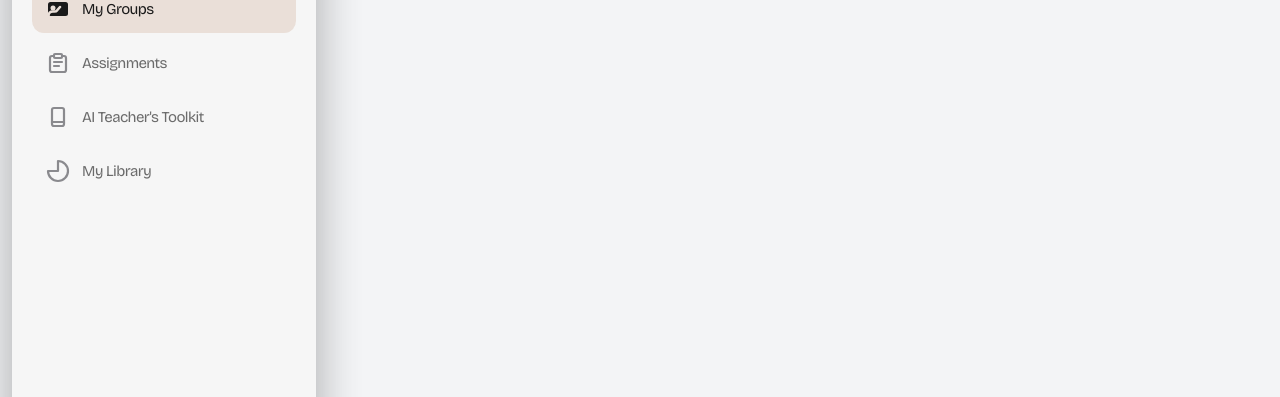
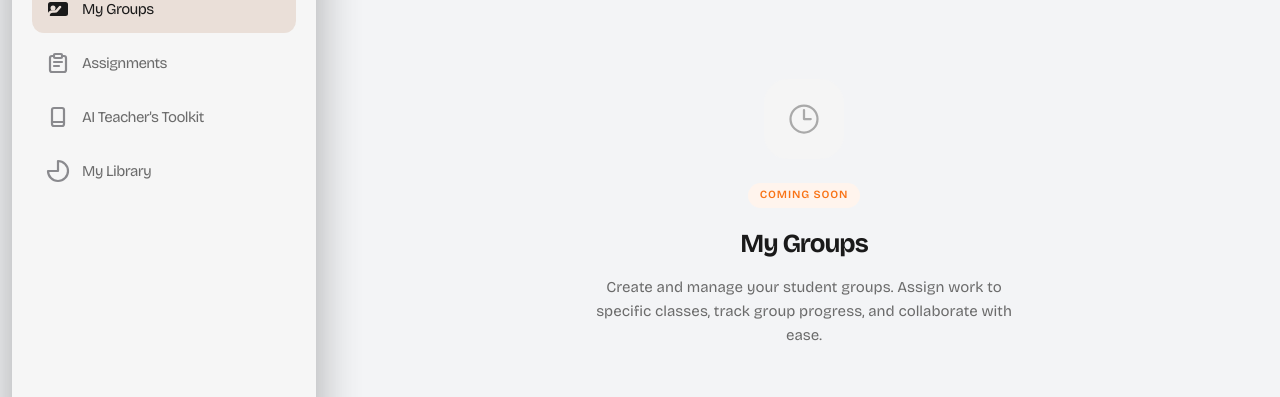
Before and after one commit to AvyayKhaire26/AI-Powered-Assessment-Creator, a Next.js app in the folder frontend/: page /groups in a window 1280 px wide. Shown: the part 227-624 px from the top of the page. Built offline with nearby package versions, Linux system fonts and the light colour scheme.

Commit message:
added coming soon

```diff
--- /dev/null
+++ b/frontend/components/ui/comingsoon.tsx
@@ -0,0 +1,88 @@
+interface Props {
+  title: string;
+  description: string;
+}
+
+export default function ComingSoon({ title, description }: Props) {
+  return (
+    <div
+      style={{
+        display: "flex",
+        flexDirection: "column",
+        alignItems: "center",
+        justifyContent: "center",
+        height: "100%",
+        minHeight: "70vh",
+        padding: "40px 24px",
+        textAlign: "center",
+      }}
+    >
+      {/* Icon */}
+      <div
+        style={{
+          width: 80,
+          height: 80,
+          borderRadius: 24,
+          background: "#F5F5F5",
+          display: "flex",
+          alignItems: "center",
+          justifyContent: "center",
+          marginBottom: 24,
+        }}
+      >
+        <svg width="36" height="36" fill="none" viewBox="0 0 24 24"
+          stroke="#A9A9A9" strokeWidth={1.5}>
+          <path strokeLinecap="round" strokeLinejoin="round"
+            d="M12 6v6h4.5m4.5 0a9 9 0 11-18 0 9 9 0 0118 0z" />
+        </svg>
+      </div>
+
+      {/* Badge */}
+      <span
+        style={{
+          fontFamily: "'Bricolage Grotesque', sans-serif",
+          fontSize: 11,
+          fontWeight: 600,
+          letterSpacing: "0.08em",
+          textTransform: "uppercase",
+          color: "#F97316",
+          background: "#FFF4ED",
+          padding: "4px 12px",
+          borderRadius: 100,
+          marginBottom: 16,
+        }}
+      >
+        Coming Soon
+      </span>
+
+      {/* Title */}
+      <h2
+        style={{
+          fontFamily: "'Bricolage Grotesque', sans-serif",
+          fontWeight: 700,
+          fontSize: 26,
+          letterSpacing: "-0.04em",
+          color: "#1A1A1A",
+          margin: "0 0 12px 0",
+        }}
+      >
+        {title}
+      </h2>
+
+      {/* Description */}
+      <p
+        style={{
+          fontFamily: "'Bricolage Grotesque', sans-serif",
+          fontWeight: 400,
+          fontSize: 15,
+          color: "#6B6B6B",
+          maxWidth: 420,
+          lineHeight: 1.6,
+          margin: 0,
+        }}
+      >
+        {description}
+      </p>
+    </div>
+  );
+}
```
